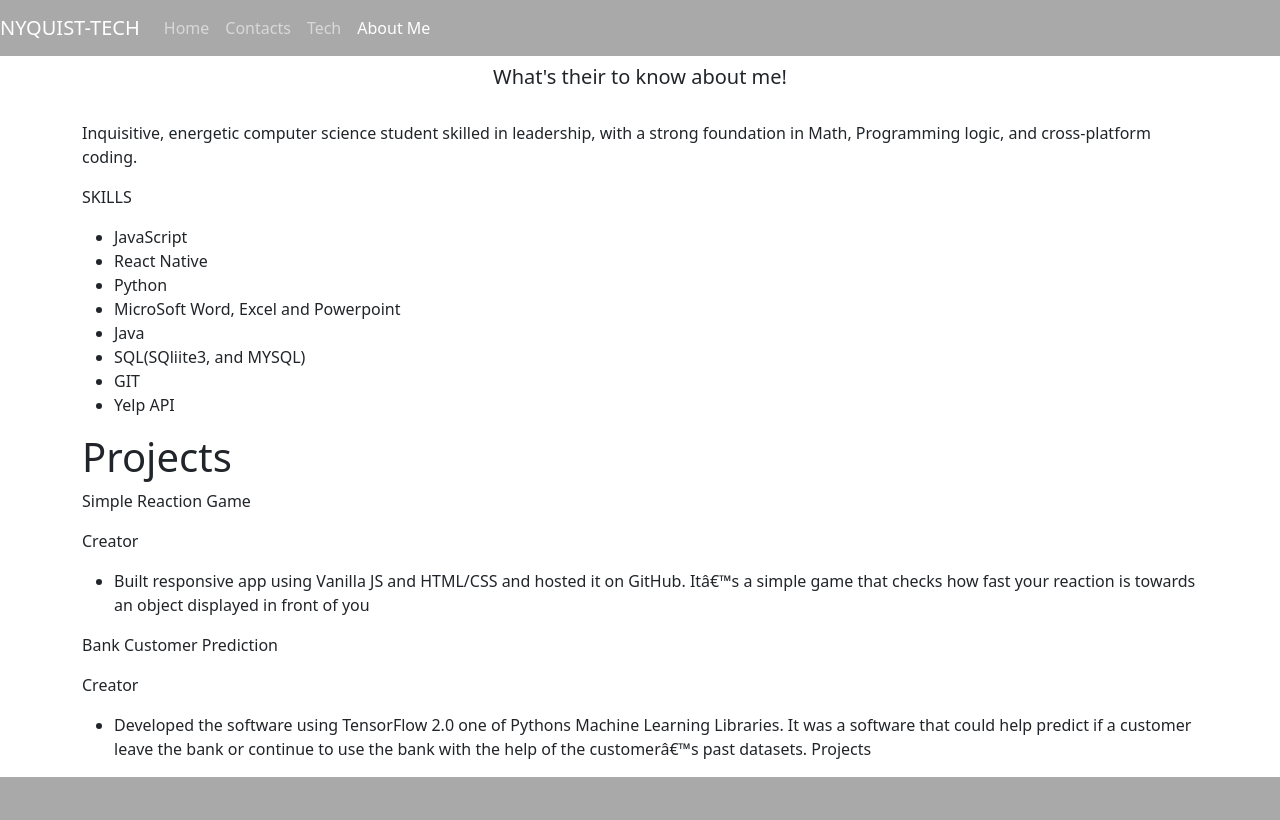
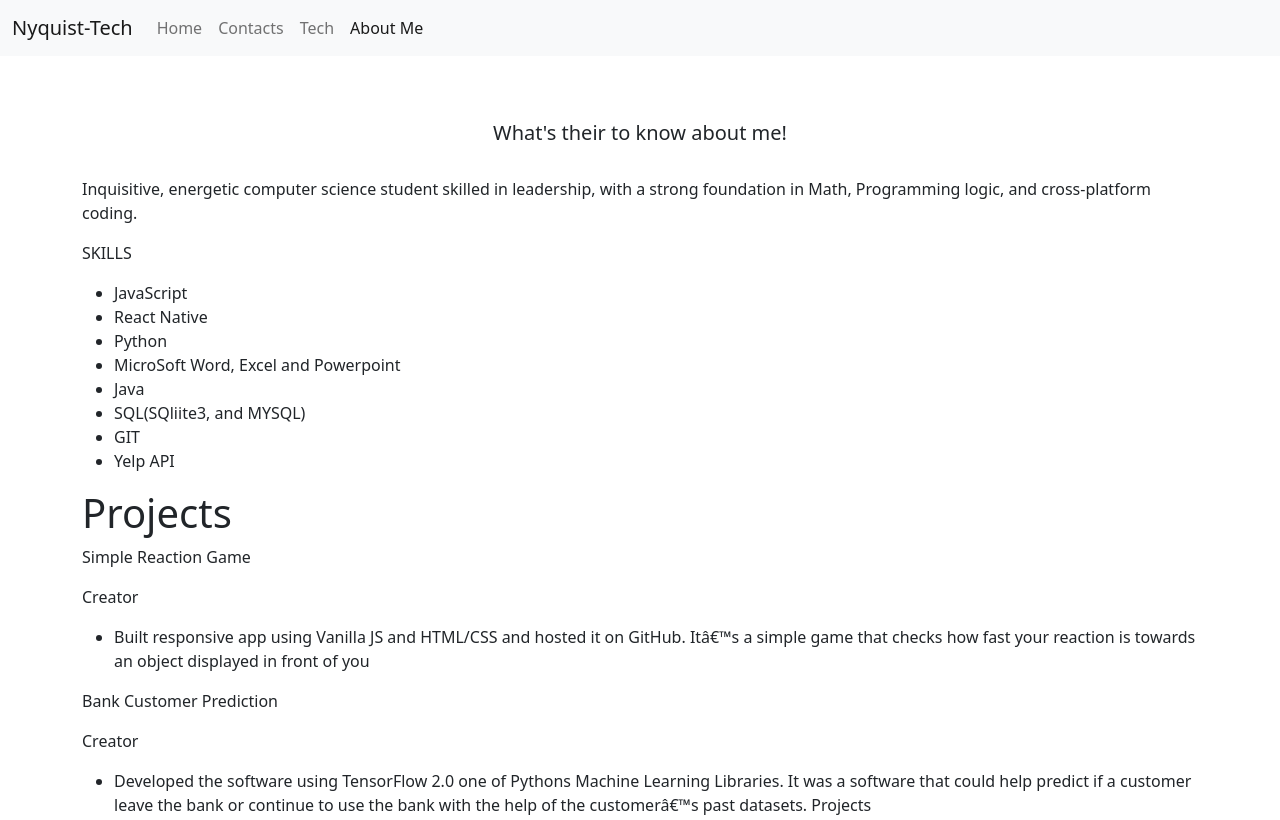
Before and after one commit to NyquistJnr/NyquistJnr.github.io, a plain HTML site: page aboutme.html in a window 1280 px wide. Shown: the top 820 px of the page. Drawn offline with nearby package versions, Linux system fonts and the light colour scheme.

Commit message:
Updated aboutme.html

```diff
--- a/aboutme.html
+++ b/aboutme.html
@@ -31,7 +31,7 @@
             }
 
             .colorNav{
-                background-color:darkgrey
+                background-color:darkgrey;
             }
 
         </style>
@@ -40,26 +40,30 @@
 
     <body>
 
-    <nav class="navbar navbar-dark colorNav fixed-top navbar-expand-sm">
-
-        <button type="button" class="navbar-toggler" data-toggle="collapse" data-target="#Navbar"><span class="navbar-toggler-icon"></span></button>
-
-        <a class="navbar-brand mr-auto" href="./index.html">NYQUIST-TECH</a>
-
-        <div class="collapse navbar-collapse" id="Navbar">
-
-            <ul class="navbar-nav mr-auto">
-
-                <li class="nav-item"><a class="nav-link" href="./index.html">Home</a></li>
-                <li class="nav-item"><a class="nav-link" href="./contact.html">Contacts</a></li>
-                <li class="nav-item"><a class="nav-link" href="./tech.html">Tech</a></li>
-                <li class="nav-item"><a class="nav-link active" href="#">About Me</a></li>
-
-            </ul>
-
-        </div>
-
-    </nav>
+    <nav class="navbar navbar-expand-lg colorNav navbar-light bg-light">
+  <div class="container-fluid">
+    <a class="navbar-brand" href="./index.html">Nyquist-Tech</a>
+    <button class="navbar-toggler" type="button" data-bs-toggle="collapse" data-bs-target="#navbarNav" aria-controls="navbarNav" aria-expanded="false" aria-label="Toggle navigation">
+      <span class="navbar-toggler-icon"></span>
+    </button>
+    <div class="collapse navbar-collapse" id="navbarNav">
+      <ul class="navbar-nav">
+        <li class="nav-item">
+          <a class="nav-link" aria-current="page" href="./index.html">Home</a>
+        </li>
+        <li class="nav-item">
+          <a class="nav-link" href="./contact.html">Contacts</a>
+        </li>
+        <li class="nav-item">
+          <a class="nav-link" href="./tech.html">Tech</a>
+        </li>
+        <li class="nav-item">
+          <a class="nav-link active" href="#">About Me</a>
+        </li>
+      </ul>
+    </div>
+  </div>
+</nav>
 
         <div class="container correctMargin">
             <h1 class="heading">What's their to know about me!</h1>
```
